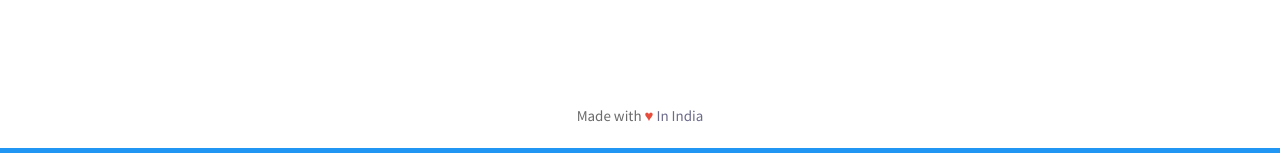
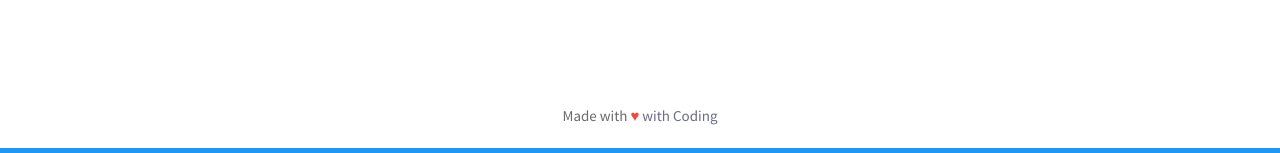
Before and after one commit to SaiLikhith7/Mywebsite, a Jekyll site: the page built from index.html, in a window 1280 px wide. Shown: the part 750-903 px from the top of the page. Built offline with Jekyll 4.4.1, drawn with Linux system fonts in a browser that asks for light colours; nearby versions of some CDN libraries.

Commit message:
Update footer.html

```diff
--- a/_includes/footer.html
+++ b/_includes/footer.html
@@ -2,7 +2,7 @@
 <footer>
     <div id="footer">
         <div class="container center-align">
-            <p class="text-muted">Made with <span style="color: #e74c3c"  >&hearts;</span><a href="http://madewithlove.org.in" target="_blank" style = "color: #6b6b8a;"> In India</a>
+            <p class="text-muted">Made with <span style="color: #e74c3c"  >&hearts;</span><a href="http://madewithlove.org.in" target="_blank" style = "color: #6b6b8a;"> with Coding </a>
         </div>
     </div>
 </footer>
```
